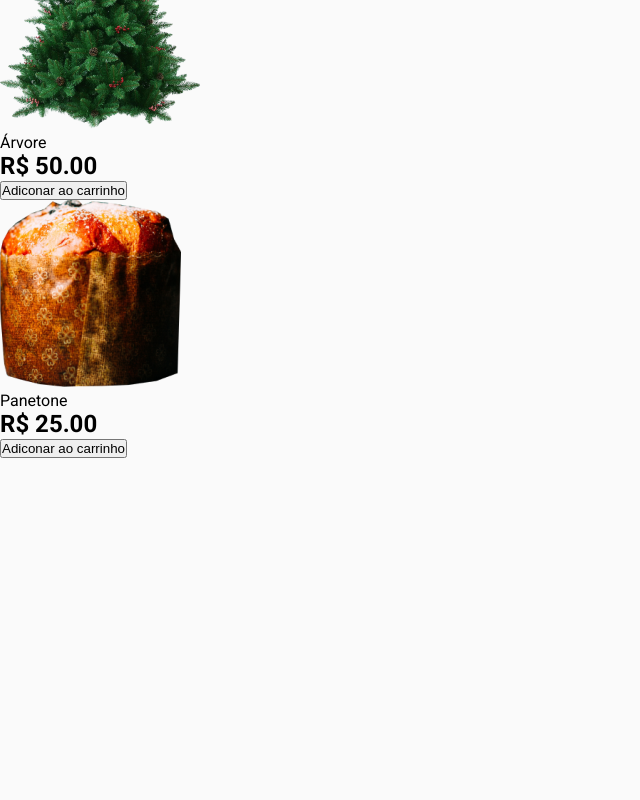
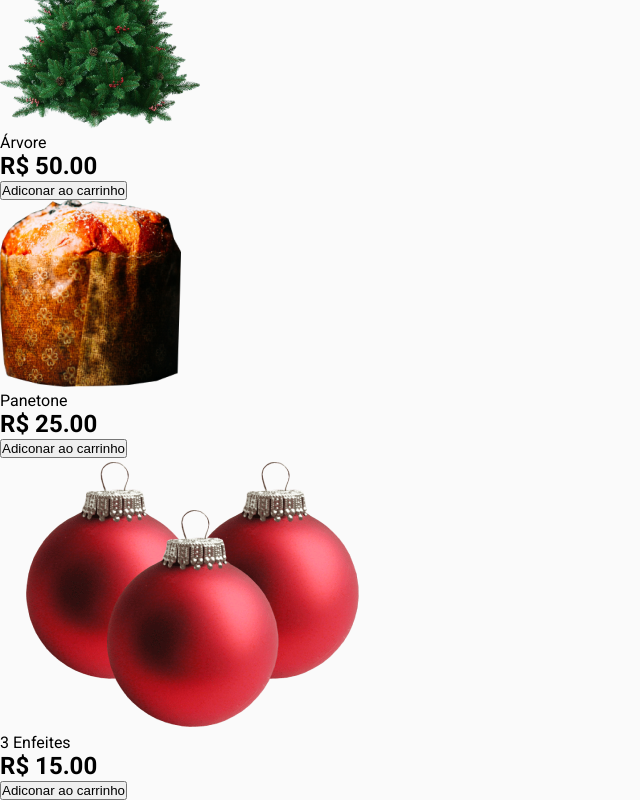
Before and after one commit to Sara01romao/loja-natal, a React (Create React App) app: page / in a window 1280 px wide. Shown: the part 599-1399 px from the top of the page, without its empty margins (0-640 px from the left). Before the commit the page ends 1057 px from the top, so only its background shows below. Built offline with nearby package versions, Linux system fonts and the light colour scheme.

Commit message:
Adicionado novo produto na lista

```diff
--- a/src/constants/constants.js
+++ b/src/constants/constants.js
@@ -5,7 +5,8 @@ export const productsData =[
         name:"3 Enfeites",
         price:15.00,
         categorie:"Decoração",
-        img:"./img/enfeites.png"
+        img:"./img/enfeites.png",
+        type:"uni"
 
     },
     {
@@ -13,15 +14,25 @@ export const productsData =[
         name:"Árvore",
         price:50.00,
         categorie:"Decoração",
-        img:"./img/arvore.png"
-
+        img:"./img/arvore.png",
+        type:"uni"
     },
     {
         id:3,
         name:"Panetone",
         price:25.00,
         categorie:"Alimento",
-        img:"./img/panetone.png"
+        img:"./img/panetone.png",
+        type:"400g"
+
+    },
+    {
+        id:4,
+        name:"3 Enfeites",
+        price:15.00,
+        categorie:"Decoração",
+        img:"./img/enfeites.png",
+        type:"uni"
 
     },
 
```
